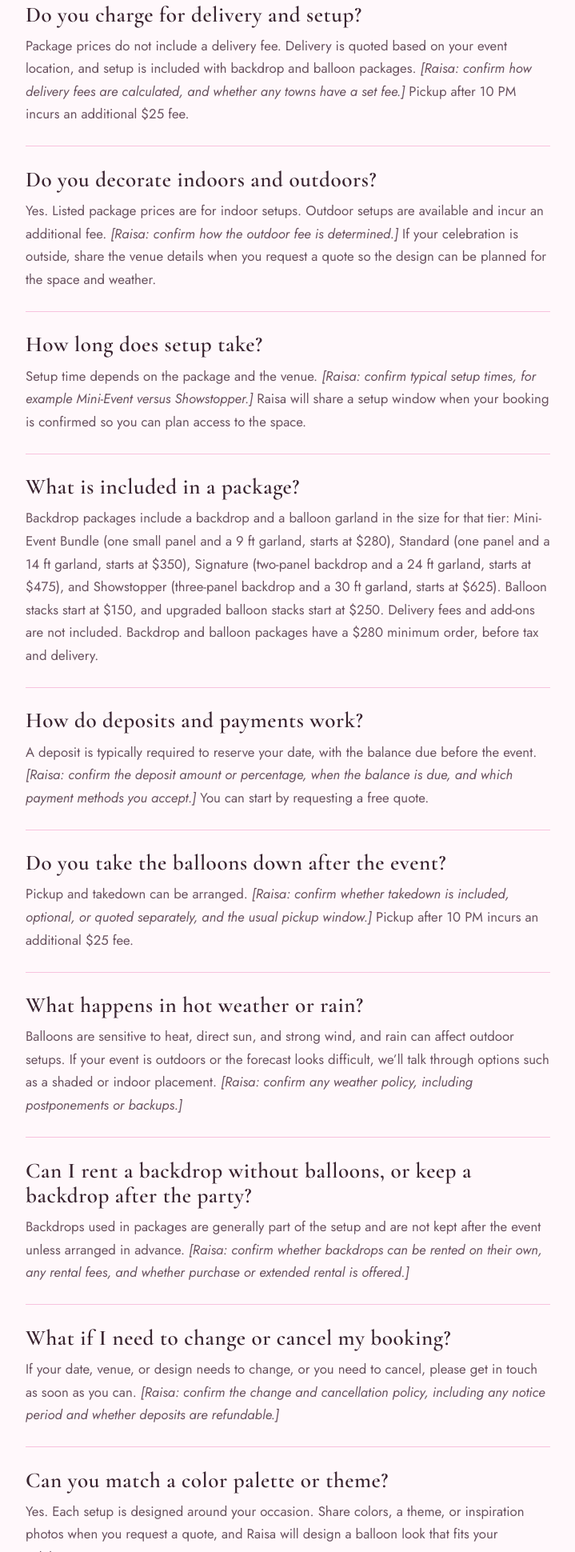
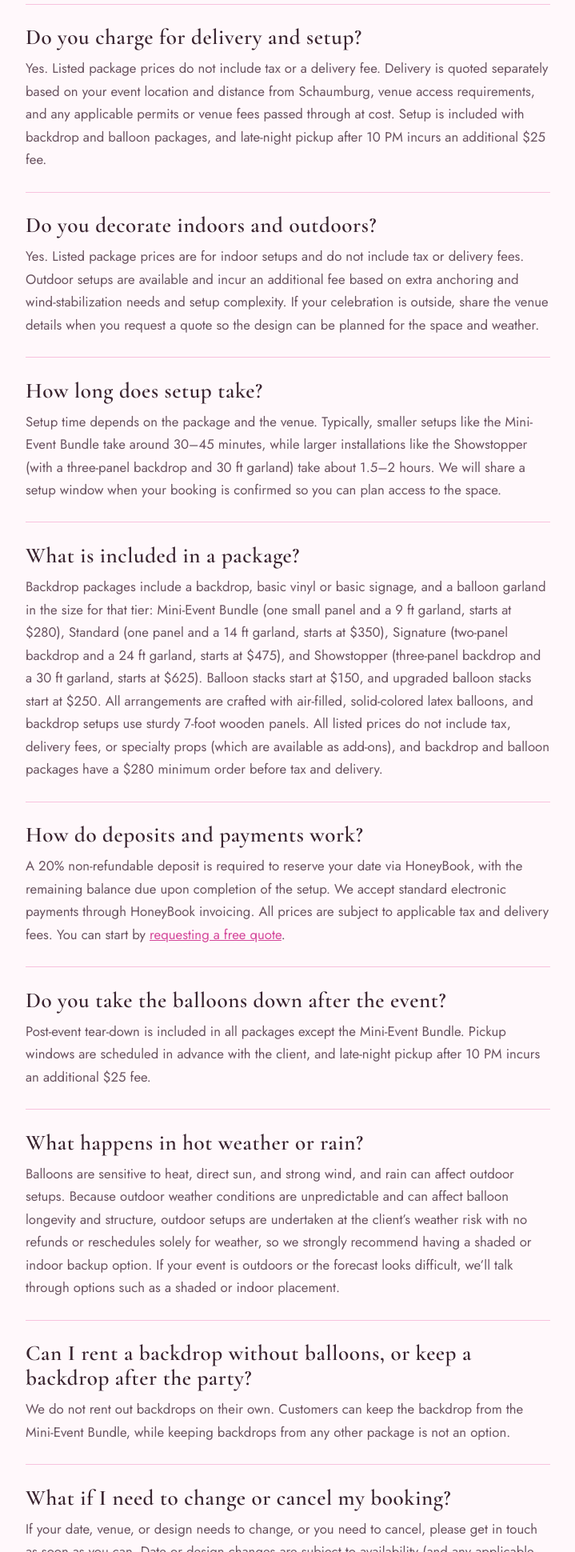
Before and after one commit to jonspangler1-byte/raisas-balloons, a plain HTML site: page faq.html in a window 1280 px wide. Shown: the part 860-2800 px from the top of the page at 80% size, without its empty margins (280-999 px from the left). Drawn offline with nearby package versions, Linux system fonts and the light colour scheme.

Commit message:
FAQ: Raisa's final answers

```diff
--- a/faq.html
+++ b/faq.html
@@ -48,67 +48,67 @@
     <section class="faq-list">
       <article class="faq-item">
         <h2>How far in advance should I book?</h2>
-        <p>It’s best to get in touch as soon as you have a date, especially for weekends and busier seasons. <em class="faq-note">[Raisa: confirm typical lead time, for example 2–4 weeks, and whether last-minute bookings are sometimes available.]</em> You can request a free quote anytime with your event date, location, and the look you have in mind.</p>
+        <p>It’s best to get in touch as soon as you have a date, especially for weekends and peak seasons. We recommend booking at least 2–4 weeks in advance, though last-minute bookings are sometimes available depending on calendar and inventory openings. You can request a free quote anytime with your event date, location, and the look you have in mind. (Please note: listed prices do not include tax or delivery fees.)</p>
       </article>
 
       <article class="faq-item">
         <h2>Do you charge for delivery and setup?</h2>
-        <p>Package prices do not include a delivery fee. Delivery is quoted based on your event location, and setup is included with backdrop and balloon packages. <em class="faq-note">[Raisa: confirm how delivery fees are calculated, and whether any towns have a set fee.]</em> Pickup after 10 PM incurs an additional $25 fee.</p>
+        <p>Yes. Listed package prices do not include tax or a delivery fee. Delivery is quoted separately based on your event location and distance from Schaumburg, venue access requirements, and any applicable permits or venue fees passed through at cost. Setup is included with backdrop and balloon packages, and late-night pickup after 10 PM incurs an additional $25 fee.</p>
       </article>
 
       <article class="faq-item">
         <h2>Do you decorate indoors and outdoors?</h2>
-        <p>Yes. Listed package prices are for indoor setups. Outdoor setups are available and incur an additional fee. <em class="faq-note">[Raisa: confirm how the outdoor fee is determined.]</em> If your celebration is outside, share the venue details when you request a quote so the design can be planned for the space and weather.</p>
+        <p>Yes. Listed package prices are for indoor setups and do not include tax or delivery fees. Outdoor setups are available and incur an additional fee based on extra anchoring and wind-stabilization needs and setup complexity. If your celebration is outside, share the venue details when you request a quote so the design can be planned for the space and weather.</p>
       </article>
 
       <article class="faq-item">
         <h2>How long does setup take?</h2>
-        <p>Setup time depends on the package and the venue. <em class="faq-note">[Raisa: confirm typical setup times, for example Mini-Event versus Showstopper.]</em> Raisa will share a setup window when your booking is confirmed so you can plan access to the space.</p>
+        <p>Setup time depends on the package and the venue. Typically, smaller setups like the Mini-Event Bundle take around 30–45 minutes, while larger installations like the Showstopper (with a three-panel backdrop and 30 ft garland) take about 1.5–2 hours. We will share a setup window when your booking is confirmed so you can plan access to the space.</p>
       </article>
 
       <article class="faq-item">
         <h2>What is included in a package?</h2>
-        <p>Backdrop packages include a backdrop and a balloon garland in the size for that tier: Mini-Event Bundle (one small panel and a 9 ft garland, starts at $280), Standard (one panel and a 14 ft garland, starts at $350), Signature (two-panel backdrop and a 24 ft garland, starts at $475), and Showstopper (three-panel backdrop and a 30 ft garland, starts at $625). Balloon stacks start at $150, and upgraded balloon stacks start at $250. Delivery fees and add-ons are not included. Backdrop and balloon packages have a $280 minimum order, before tax and delivery.</p>
+        <p>Backdrop packages include a backdrop, basic vinyl or basic signage, and a balloon garland in the size for that tier: Mini-Event Bundle (one small panel and a 9 ft garland, starts at $280), Standard (one panel and a 14 ft garland, starts at $350), Signature (two-panel backdrop and a 24 ft garland, starts at $475), and Showstopper (three-panel backdrop and a 30 ft garland, starts at $625). Balloon stacks start at $150, and upgraded balloon stacks start at $250. All arrangements are crafted with air-filled, solid-colored latex balloons, and backdrop setups use sturdy 7-foot wooden panels. All listed prices do not include tax, delivery fees, or specialty props (which are available as add-ons), and backdrop and balloon packages have a $280 minimum order before tax and delivery.</p>
       </article>
 
       <article class="faq-item">
         <h2>How do deposits and payments work?</h2>
-        <p>A deposit is typically required to reserve your date, with the balance due before the event. <em class="faq-note">[Raisa: confirm the deposit amount or percentage, when the balance is due, and which payment methods you accept.]</em> You can start by requesting a free quote.</p>
+        <p>A 20% non-refundable deposit is required to reserve your date via HoneyBook, with the remaining balance due upon completion of the setup. We accept standard electronic payments through HoneyBook invoicing. All prices are subject to applicable tax and delivery fees. You can start by <a href="https://www.honeybook.com/widget/raisas_balloons_300525/cf_id/6a5a841b2a270c5f07f671cb" target="_blank" rel="noopener">requesting a free quote</a>.</p>
       </article>
 
       <article class="faq-item">
         <h2>Do you take the balloons down after the event?</h2>
-        <p>Pickup and takedown can be arranged. <em class="faq-note">[Raisa: confirm whether takedown is included, optional, or quoted separately, and the usual pickup window.]</em> Pickup after 10 PM incurs an additional $25 fee.</p>
+        <p>Post-event tear-down is included in all packages except the Mini-Event Bundle. Pickup windows are scheduled in advance with the client, and late-night pickup after 10 PM incurs an additional $25 fee.</p>
       </article>
 
       <article class="faq-item">
         <h2>What happens in hot weather or rain?</h2>
-        <p>Balloons are sensitive to heat, direct sun, and strong wind, and rain can affect outdoor setups. If your event is outdoors or the forecast looks difficult, we’ll talk through options such as a shaded or indoor placement. <em class="faq-note">[Raisa: confirm any weather policy, including postponements or backups.]</em></p>
+        <p>Balloons are sensitive to heat, direct sun, and strong wind, and rain can affect outdoor setups. Because outdoor weather conditions are unpredictable and can affect balloon longevity and structure, outdoor setups are undertaken at the client’s weather risk with no refunds or reschedules solely for weather, so we strongly recommend having a shaded or indoor backup option. If your event is outdoors or the forecast looks difficult, we’ll talk through options such as a shaded or indoor placement.</p>
       </article>
 
       <article class="faq-item">
         <h2>Can I rent a backdrop without balloons, or keep a backdrop after the party?</h2>
-        <p>Backdrops used in packages are generally part of the setup and are not kept after the event unless arranged in advance. <em class="faq-note">[Raisa: confirm whether backdrops can be rented on their own, any rental fees, and whether purchase or extended rental is offered.]</em></p>
+        <p>We do not rent out backdrops on their own. Customers can keep the backdrop from the Mini-Event Bundle, while keeping backdrops from any other package is not an option.</p>
       </article>
 
       <article class="faq-item">
         <h2>What if I need to change or cancel my booking?</h2>
-        <p>If your date, venue, or design needs to change, or you need to cancel, please get in touch as soon as you can. <em class="faq-note">[Raisa: confirm the change and cancellation policy, including any notice period and whether deposits are refundable.]</em></p>
+        <p>If your date, venue, or design needs to change, or you need to cancel, please get in touch as soon as you can. Date or design changes are subject to availability (and any applicable rescheduling fee), while the 20% booking deposit is non-refundable once your date is reserved.</p>
       </article>
 
       <article class="faq-item">
         <h2>Can you match a color palette or theme?</h2>
-        <p>Yes. Each setup is designed around your occasion. Share colors, a theme, or inspiration photos when you request a quote, and Raisa will design a balloon look that fits your celebration.</p>
+        <p>Yes. Each setup is designed around your occasion. Share colors, a theme, or inspiration photos when you request a quote, and Raisa will design a balloon look using solid-colored latex balloons and basic vinyl or signage (with custom props available as add-ons) that fits your celebration.</p>
       </article>
 
       <article class="faq-item">
         <h2>What does my venue need to provide?</h2>
-        <p>Most setups need clear floor space, a reasonably clean surface for the backdrop, and access to the room at the agreed setup time. <em class="faq-note">[Raisa: confirm any requirements such as an outlet, parking or unloading access, ceiling height, or whether the design can be attached to walls.]</em> If your venue has rules about decor or installation, share them when you book.</p>
+        <p>Most setups need clear floor space, a reasonably clean surface for the backdrop, and access to the room at the agreed setup time. Please ensure unobstructed loading and unloading access, sufficient ceiling clearance for tall garlands or panels, and a flat, level surface; backdrops are freestanding, weighted structures and do not rely on attaching to venue walls. If your venue has rules about decor or installation, share them when you book.</p>
       </article>
 
       <article class="faq-item">
         <h2>What towns do you serve?</h2>
-        <p>Raisa's Balloons is based in Schaumburg, Illinois, and serves Schaumburg and towns within about 20 miles, including Palatine, Roselle, Hoffman Estates, Elk Grove Village, Arlington Heights, and many others. A <a href="contact.html#towns-we-serve">full list is on the Contact page</a>. Events a little farther out may still be possible—just ask when you request a quote. <em class="faq-note">[Raisa: confirm whether travel beyond 20 miles is offered and how that fee is handled.]</em></p>
+        <p>Raisa's Balloons is based in Schaumburg, Illinois, and serves Schaumburg and towns within about 20 miles across Cook County and surrounding northwest suburbs, including Palatine, Roselle, Hoffman Estates, Elk Grove Village, Arlington Heights, Bartlett, Niles, Streamwood, and Carol Stream. A <a href="contact.html#towns-we-serve">full list is on the Contact page</a>. Events a little farther out may still be possible, so just ask when you request a quote; travel beyond 20 miles is considered case by case and carries an additional distance and delivery fee (and prices do not include tax or delivery).</p>
       </article>
 
       <article class="faq-item">
```
